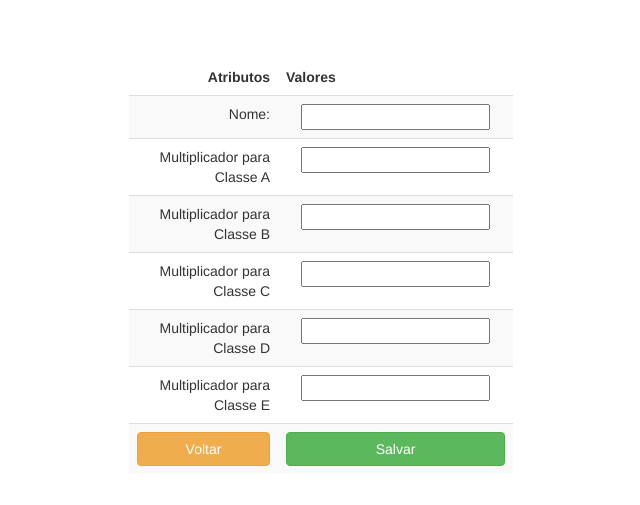
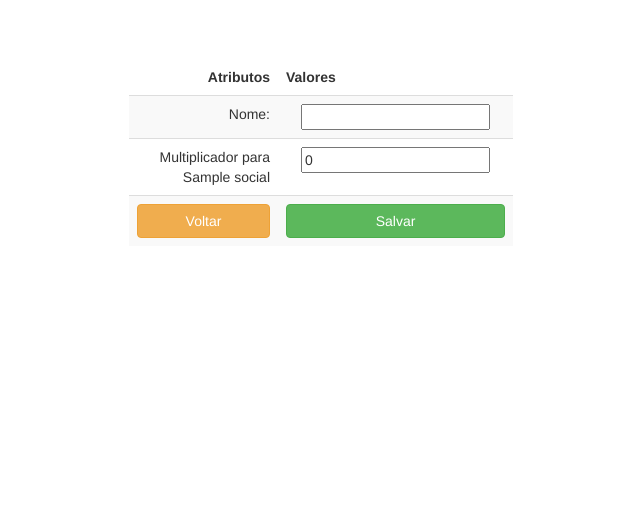
Before and after one commit to petbccufscar/pet_prod, a Django app: page /evento/new/ in a window 1280 px wide. Shown: the part 101-606 px from the top of the page, without its empty margins (319-959 px from the left). Run offline with Django 3.2, Linux system fonts and the light colour scheme; tables that the repository leaves empty hold one stand-in row (values such as "Sample post"); some libraries are stand-ins or nearby versions.

Commit message:
Merge arrumado

```diff
--- a/jogo/forms.py
+++ b/jogo/forms.py
@@ -5,7 +5,7 @@ from .models import Emprestimo
 from .models import Time
 from .models import Area, Area_Classe_Social
 from .models import Medico, Classe_Social
-from .models import Rodada, Modulo
+from .models import Rodada, Modulo, Multiplicador
 
 # Forms para Médicos:
 class Medico_Form(forms.ModelForm):
@@ -33,37 +33,25 @@ class Medico_Form(forms.ModelForm):
         }
 
 class Evento_Form(forms.ModelForm):
+
     class Meta:
         model = Evento
         fields = '__all__'
+        widgetsAux = {}
+        error_messages = {}
+        error_messages['nome'] = {'required': 'O campo Nome deve ser preenchido'}
         widgets = {
             'nome': forms.TextInput(),
-            'multiplicador_classeA': forms.TextInput(),
-            'multiplicador_classeB': forms.TextInput(),
-            'multiplicador_classeC': forms.TextInput(),
-            'multiplicador_classeD': forms.TextInput(),
-            'multiplicador_classeE': forms.TextInput(),
         }
-        error_messages = {
-            'multiplicador_classeA': {'min_value': 'O campo precisa de um número maior que zero',
-                                      'invalid': 'O campo deve conter um número inteiro ou decimal',
-                                      'required': 'O campo Multiplicador para Classe A deve ser preenchido'},
-            'multiplicador_classeB': {'min_value': 'O campo precisa de um número maior que zero',
-                                      'invalid': 'O campo deve conter um número inteiro ou decimal',
-                                      'required': 'O campo Multiplicador para Classe B deve ser preenchido',},
-            'multiplicador_classeC': {'min_value': 'O campo precisa de um número maior que zero',
-                                      'invalid': 'O campo deve conter um número inteiro ou decimal',
-                                      'required': 'O campo Multiplicador para Classe C deve ser preenchido',},
-            'multiplicador_classeD': {'min_value': 'O campo precisa de um número maior que zero',
-                                      'invalid': 'O campo deve conter um número inteiro ou decimal',
-                                      'required': 'O campo Multiplicador para Classe D deve ser preenchido',},
-            'multiplicador_classeE': {'min_value': 'O campo precisa de um número maior que zero',
-                                      'invalid': 'O campo deve conter um número inteiro ou decimal',
-                                      'required': 'O campo Multiplicador para Classe E deve ser preenchido',},
 
-            'nome': {'required': 'O campo Nome deve ser preenchido',}
+class Multiplicador_Form(forms.ModelForm):
+    class Meta:
+        model = Multiplicador
+        fields = '__all__'
+        widgets = {
+            'valor': forms.TextInput(),
+        }
 
-        }
 
 class Emprestimo_Form(forms.ModelForm):
     class Meta:
--- a/jogo/models.py
+++ b/jogo/models.py
@@ -25,12 +25,13 @@ class Evento(models.Model):
         return self.nome
 
     nome = models.CharField(max_length=50)
-    #TODO: esta hardcode deve ser uma lista de multiplicadores
-    multiplicador_classeA = models.FloatField(validators=[MinValueValidator(0.0)])
-    multiplicador_classeB = models.FloatField(validators=[MinValueValidator(0.0)])
-    multiplicador_classeC = models.FloatField(validators=[MinValueValidator(0.0)])
-    multiplicador_classeD = models.FloatField(validators=[MinValueValidator(0.0)])
-    multiplicador_classeE = models.FloatField(validators=[MinValueValidator(0.0)])
+
+
+class Multiplicador(models.Model):
+
+    eventoNome = models.CharField(max_length=50)
+    classeNome = models.CharField(max_length=50)
+    valor = models.FloatField(default=0, validators=[MinValueValidator(0.0)])
 
 
 class Emprestimo(models.Model):
--- a/jogo/templates/evento/evento_new.html
+++ b/jogo/templates/evento/evento_new.html
@@ -1,7 +1,9 @@
 {% extends 'jogo/base_configuracoes.html' %}
 {% load staticfiles %}
+{% block classe_social %}{% endblock %}
 {% block title %}Eventos{% endblock title %}
 {% block evento %}class="active"{% endblock %}
+
 {% block evento_span %}<span class="sr-only">(current)</span>{% endblock %}
 {% block body %}
 
@@ -24,36 +26,15 @@
                     <div class="col-xs-6">{{form.nome}}</div>
                 </td>
             </tr>
-            <tr>
-                <td align="right">Multiplicador para Classe A</td>
-                <td align="left">
-                    <div class="col-xs-6">{{form.multiplicador_classeA}}</div>
-                </td>
-            </tr>
-             <tr>
-                <td align="right">Multiplicador para Classe B</td>
-                <td align="left">
-                    <div class="col-xs-6">{{form.multiplicador_classeB}}</div>
-                </td>
-            </tr>
-             <tr>
-                <td align="right">Multiplicador para Classe C</td>
-                <td align="left">
-                    <div class="col-xs-6">{{form.multiplicador_classeC}}</div>
-                </td>
-            </tr>
-             <tr>
-                <td align="right">Multiplicador para Classe D</td>
-                <td align="left">
-                    <div class="col-xs-6">{{form.multiplicador_classeD}}</div>
-                </td>
-            </tr>
-             <tr>
-                <td align="right">Multiplicador para Classe E</td>
-                <td align="left">
-                    <div class="col-xs-6">{{form.multiplicador_classeE}}</div>
-                </td>
-            </tr>
+            {% for classe, multi in multiForm %}
+                <tr>
+                    <td align="right">Multiplicador para {{classe.nome }}</td>
+                    <td align="left">
+                        <div class="col-xs-6">{{multi.valor}}</div>
+                    </td>
+                </tr>
+            {% endfor %}
+
 
             <tr>
                 <td align="right"><a  style="text-decoration:none;" href="{% url 'jogo:evento_index' %}"><button type="button" class="btn btn-warning btn-block" >Voltar</button></a></td>
@@ -63,11 +44,6 @@
         </table>
     </div>
     {{form.nome.errors}}
-    {{form.multiplicador_classeA.errors}}
-    {{form.multiplicador_classeB.errors}}
-    {{form.multiplicador_classeC.errors}}
-    {{form.multiplicador_classeD.errors}}
-    {{form.multiplicador_classeE.errors}}
 </form>
 
 {% endblock body %}
--- a/jogo/views.py
+++ b/jogo/views.py
@@ -17,8 +17,9 @@ from .models import Area
 from .models import Area_Classe_Social
 from .forms import Area_Form
 from .models import Classe_Social
-from .forms import Classe_Social_Form
+from .forms import Classe_Social_Form, Multiplicador_Form
 from .models import Rodada
+from .forms import Multiplicador
 from .forms import Rodada_Form
 from .forms import Modulo_Form
 from .forms import Area_Classe_Social_Form
@@ -132,36 +133,99 @@ def medico_delete(request, id):
 
 
 # VIEWS PARA EVENTO
+# VIEWS PARA EVENTO
 def evento_index(request):
     eventos = Evento.objects.all()
-    print(eventos)
-    return render(request, 'evento/evento_index.html', {'eventos': eventos})
+    classes = Classe_Social.objects.all()
+    mu = Multiplicador.objects.all()
+    for m in mu:
+        print(m.classeNome, " ", m.eventoNome, " ", m.valor, "\n")
+    listaEventos = []
+    for evento in eventos:
+        event = []
+        event.append(evento)
+        mult = []
+        for classe in classes:
+            multiplicadores = Multiplicador.objects.get(eventoNome=evento.nome, classeNome=classe.nome)
+            mult.append(multiplicadores)
+        event.append(mult)
+        listaEventos.append(event)
+        print(listaEventos)
+    return render(request, 'evento/evento_index.html', {'eventos': eventos, 'classes': classes, 'listaEventos':listaEventos})
 
 def evento_new(request):
+    classes = Classe_Social.objects.all()
     if request.method == 'POST':
         form = Evento_Form(request.POST)
-        if form.is_valid():
+        multiForm = []
+        for classe in classes:
+            mul = []
+            mul.append(classe)
+            m = Multiplicador_Form(request.POST)
+
+            mul.append(m)
+            multiForm.append(mul)
+
+        if (form.is_valid()):
             form.save()
+
+            for e, multi in multiForm:
+                multiplicador = Multiplicador()
+                multiplicador.valor = multi['valor'].value()
+                multiplicador.eventoNome = form['nome'].value()
+                multiplicador.classeNome = e.nome
+                multiplicador.save()
+
+                print(Multiplicador.objects.all())
             return HttpResponseRedirect('/evento')
         else:
-            return render(request, 'evento/evento_new.html', {'form': form})
+            print(form.errors)
+            return render(request, 'evento/evento_new.html', {'form': form, 'multiForm': multiForm})
     else:
         form = Evento_Form()
-        return render(request, 'evento/evento_new.html', {'form': form})
+        multiForm = []
+        for classe in classes:
+            mul = []
+            mul.append(classe)
+            m = Multiplicador_Form()
+            mul.append(m)
+            multiForm.append(mul)
+        return render(request, 'evento/evento_new.html', {'form': form, 'multiForm': multiForm})
 
 
 def evento_edit(request, id):
     evento = get_object_or_404(Evento, pk=id)
+    eventoNome = get_object_or_404(Evento, pk=id).nome
     form = Evento_Form(instance=evento)
+    multiplicadores = Multiplicador.objects.all()
+    classes = Classe_Social.objects.all()
+    multiForm = []
+    for classe in classes:
+        for multiplicador in multiplicadores:
+            mul = []
+            if(multiplicador.classeNome == classe.nome and multiplicador.eventoNome == evento.nome):
+                mul.append(classe)
+                m = Multiplicador_Form(request.POST)
+                mul.append(m)
+                multiForm.append(mul)
 
     if request.method == 'POST':
         form = Evento_Form(request.POST, instance=evento)
+
+        for e, multi in multiForm:
+            mul = Multiplicador.objects.filter(eventoNome=eventoNome, classeNome=e.nome)
+            mul.update(valor=multi['valor'].value(), eventoNome=form['nome'].value())
+
         if form.is_valid():
             form.save()
             return HttpResponseRedirect('/evento')
-    return render(request, 'evento/evento_edit.html', {'form': form})
+    return render(request, 'evento/evento_edit.html', {'form': form, 'multiForm': multiForm})
 
 def evento_delete(request, id):
+    classes = Classe_Social.objects.all()
+    evento = get_object_or_404(Evento, pk=id)
+    for classe in classes:
+        Multiplicador.objects.filter(eventoNome=evento.nome, classeNome=classe.nome).delete()
     get_object_or_404(Evento, pk=id).delete()
     return HttpResponseRedirect('/evento')
 
```
Also changed, not shown: jogo/templates/area/area_index.html (+0 -58 lines), jogo/templates/evento/evento_edit.html (+9 -30 lines), jogo/templates/evento/evento_index.html (+8 -12 lines), db.sqlite3.
